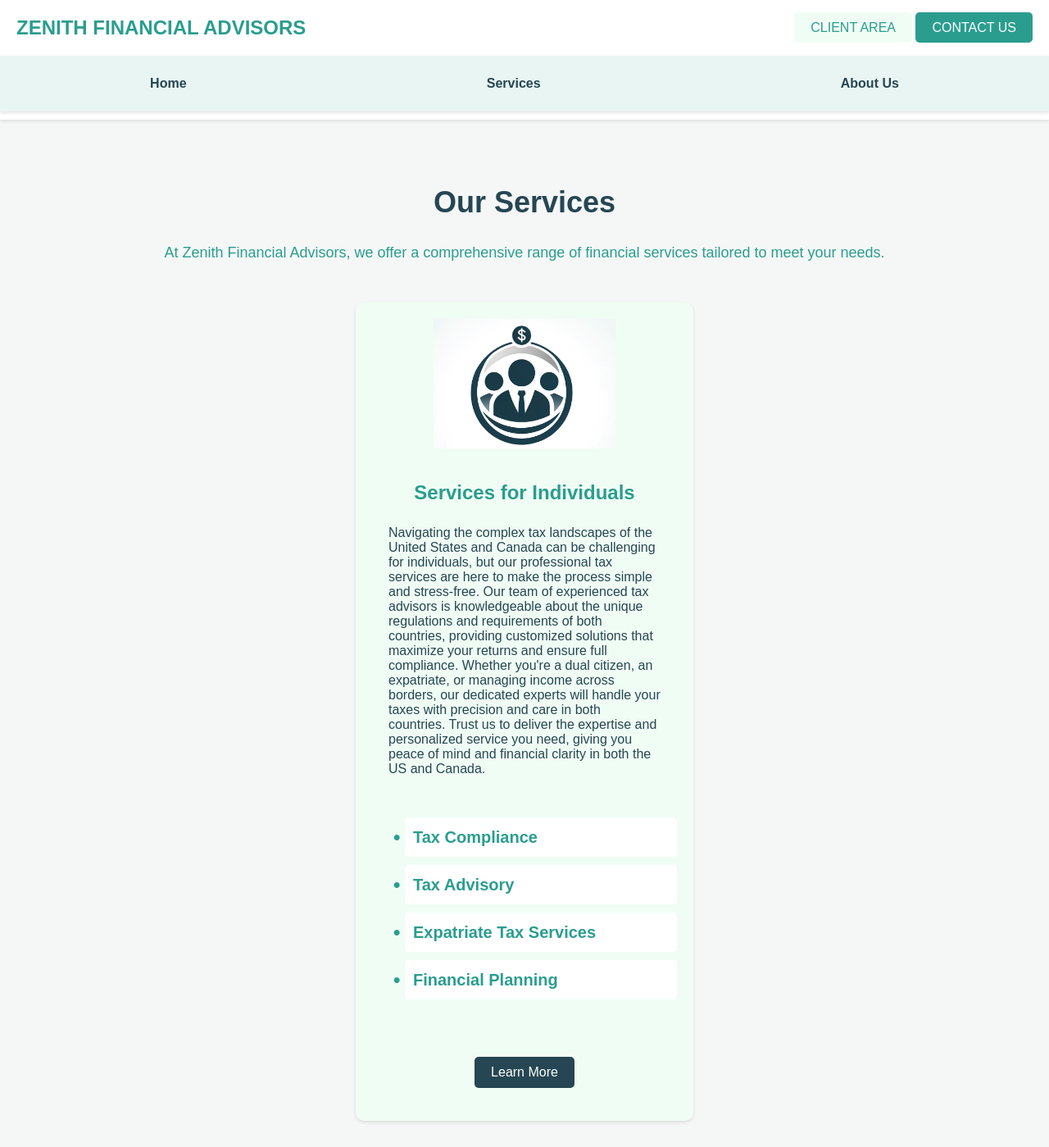
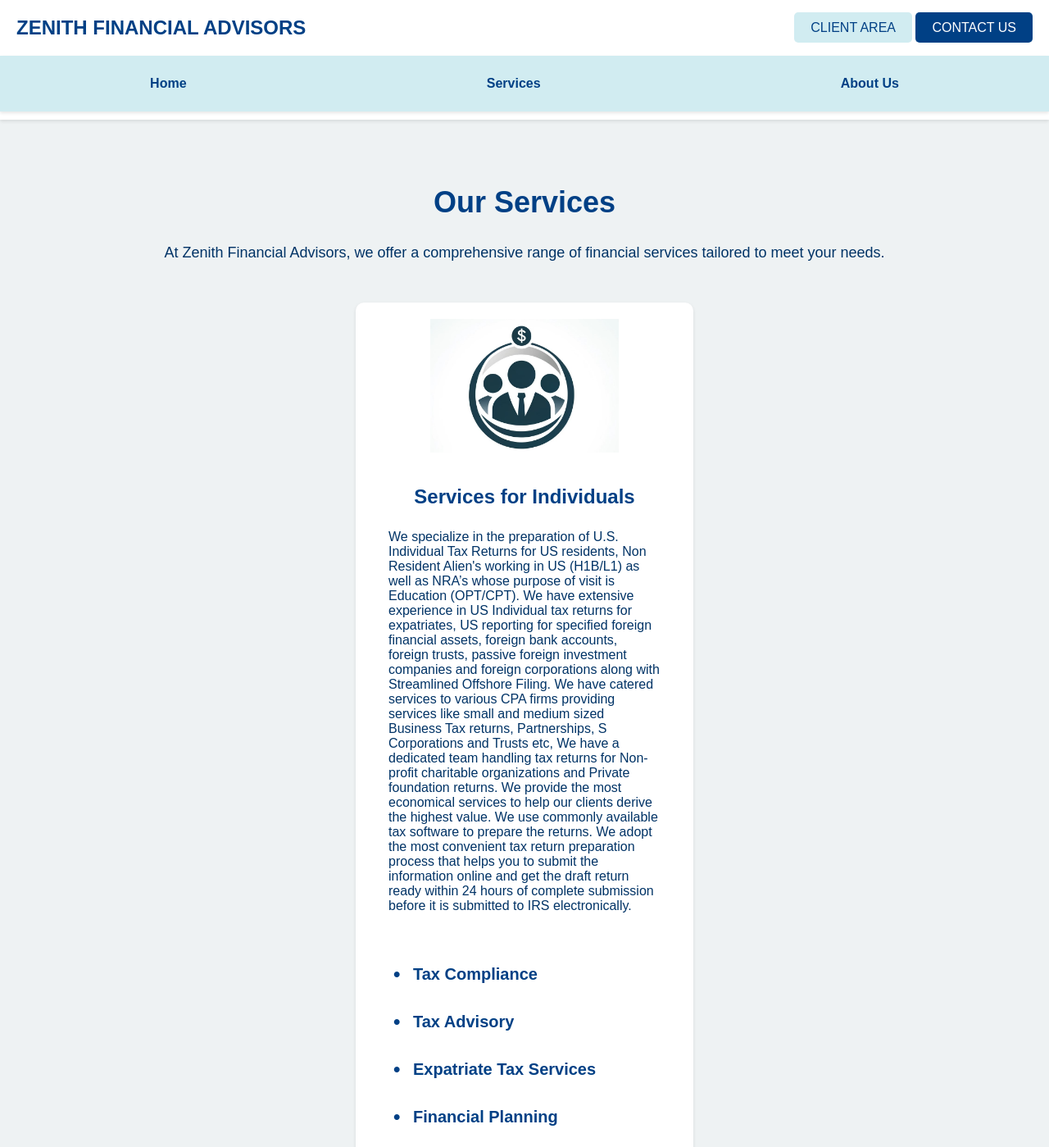
Before and after one commit to ZenAdvisor/US-LLP-TAX, a plain HTML site: page services.html in a window 1280 px wide. Shown: the top 1399 px of the page at 82% size. Drawn offline with Linux system fonts and the light colour scheme; a script that the page names is missing.

Commit message:
Revamped colors

```diff
--- a/services.html
+++ b/services.html
@@ -37,7 +37,24 @@
         </div>
         <div class="service-content">
           <h2>Services for Individuals</h2>
-          <p>Navigating the complex tax landscapes of the United States and Canada can be challenging for individuals, but our professional tax services are here to make the process simple and stress-free. Our team of experienced tax advisors is knowledgeable about the unique regulations and requirements of both countries, providing customized solutions that maximize your returns and ensure full compliance. Whether you're a dual citizen, an expatriate, or managing income across borders, our dedicated experts will handle your taxes with precision and care in both countries. Trust us to deliver the expertise and personalized service you need, giving you peace of mind and financial clarity in both the US and Canada.</p>
+          <p>We specialize in the preparation of U.S. Individual Tax Returns for US
+            residents, Non Resident Alien&#39;s working in US (H1B/L1) as well as NRA’s
+            whose purpose of visit is Education (OPT/CPT). We have extensive
+            experience in US Individual tax returns for expatriates, US reporting for
+            specified foreign financial assets, foreign bank accounts, foreign trusts,
+            passive foreign investment companies and foreign corporations along with
+            Streamlined Offshore Filing. We have catered services to various CPA firms
+            providing services like small and medium sized Business Tax returns,
+            Partnerships, S Corporations and Trusts etc, We have a dedicated team
+            handling tax returns for Non-profit charitable organizations and Private
+            foundation returns.
+
+            We provide the most economical services to help our clients derive the
+            highest value. We use commonly available tax software to prepare the
+            returns. We adopt the most convenient tax return preparation process that
+            helps you to submit the information online and get the draft return ready
+            within 24 hours of complete submission before it is submitted to IRS
+            electronically.</p>
           <ul>
             <li>Tax Compliance</li>
             <li>Tax Advisory</li>
--- a/styles.css
+++ b/styles.css
@@ -13,7 +13,7 @@
   margin: 0;
   padding: 0;
   box-sizing: border-box;
-    background-color: #f4f7f6;
+  background-color: #eef2f3;
 }
 
 .container {
@@ -24,7 +24,7 @@
 }
 
 .header {
-    background: #ffffff;
+  background: #f8f9fa;
   box-shadow: 0 2px 4px rgba(0, 0, 0, 0.1);
   padding-bottom: 10px;
 }
@@ -32,19 +32,19 @@
 .logo {
   font-size: 24px;
   font-weight: bold;
-    color: #2a9d8f;
+  color: #4a47a3;
 }
 
 .menu {
   display: flex;
   justify-content: space-around;
-    background: #e9f5f2;
+  background: #d1d8e0;
   padding: 15px 0;
   box-shadow: 0 2px 4px rgba(0, 0, 0, 0.1);
 }
 
 .menu a {
-    color: #264653;
+  color: #1e2022;
   font-weight: bold;
   text-decoration: none;
   padding: 10px 20px;
@@ -52,7 +52,7 @@
 }
 
 .menu a:hover {
-    color: #2a9d8f;
+  color: #4a47a3;
   transform: scale(1.1);
 }
 
@@ -64,50 +64,50 @@
 }
 
 .btn-outline {
-    background: #f0fdf4;
-    color: #2a9d8f;
+  background: #ffcccc;
+  color: #4a47a3;
 }
 
 .btn-outline:hover {
-    background: #ccf4d5;
+  background: #ff9999;
 }
 
 .btn-primary {
-    background: #2a9d8f;
+  background: #4a47a3;
   color: white;
 }
 
 .btn-primary:hover {
-    background: #21867a;
+  background: #3a3792;
 }
 
 .btn-large {
-    padding: 15px 30px; /* Make the button smaller */
-    font-size: 18px;    /* Decrease font size */
-    border-radius: 25px; /* Makes the button oval */
+  padding: 15px 30px;
+  font-size: 18px;
+  border-radius: 25px;
   transition: transform 0.3s, box-shadow 0.3s;
-    background: #2a9d8f; /* Prominent background */
-    color: #ffffff; /* White text */
-    display: inline-block; /* Ensure it displays as a block element */
-    text-align: center; /* Center text */
+  background: #4a47a3;
+  color: #ffffff;
+  display: inline-block;
+  text-align: center;
 }
 
 .btn-large:hover {
   transform: scale(1.05);
   box-shadow: 0 10px 20px rgba(0, 0, 0, 0.2);
-    background: #21867a; /* Darker green on hover */
+  background: #3a3792;
 }
 
 .main-section {
   position: relative;
   text-align: center;
   padding: 0;
-    height: 400px; /* Set height for the banner section */
-    background-color: #f4f7f6;
+  height: 400px;
+  background-color: #eef2f3;
   display: flex;
   align-items: center;
   justify-content: center;
-    overflow: hidden; /* Ensure the image isn't cropped */
+  overflow: hidden;
 }
 
 .banner-image {
@@ -127,7 +127,7 @@
   left: 0;
   width: 100%;
   height: 100%;
-    background-color: rgba(0, 0, 0, 0.5); /* Semi-transparent overlay */
+  background-color: rgba(0, 0, 0, 0.5);
   z-index: 1;
 }
 
@@ -136,18 +136,18 @@
   z-index: 2;
   padding: 20px;
   color: white;
-    text-shadow: 1px 1px 2px rgba(0, 0, 0, 0.7); /* Add text shadow for better readability */
+  text-shadow: 1px 1px 2px rgba(0, 0, 0, 0.7);
 }
 
 .banner-content h1 {
   font-size: 48px;
-    margin: 0; /* Ensure no extra margin */
+  margin: 0;
 }
 
 .banner-content p {
   color: white;
   margin-top: 20px;
-    margin-bottom: 20px; /* Ensure space between elements */
+  margin-bottom: 20px;
 }
 
 .faq-page {
@@ -161,12 +161,12 @@
 
 .faq-intro h1 {
   font-size: 36px;
-    color: #264653;
+  color: #1e2022;
 }
 
 .faq-intro p {
   font-size: 18px;
-    color: #2a9d8f;
+  color: #4a47a3;
 }
 
 .faq-section {
@@ -175,7 +175,7 @@
 
 .faq-section h2 {
   font-size: 28px;
-    color: #264653;
+  color: #1e2022;
   margin-bottom: 20px;
 }
 
@@ -184,7 +184,7 @@
 }
 
 .faq-question {
-    background: #2a9d8f;
+  background: #4a47a3;
   color: white;
   padding: 15px;
   border: none;
@@ -200,21 +200,21 @@
 }
 
 .faq-question:hover, .faq-question.active {
-    background: #21867a;
+  background: #3a3792;
 }
 
 .faq-answer {
   display: none;
   background: white;
   padding: 15px;
-    border: 1px solid #2a9d8f;
+  border: 1px solid #4a47a3;
   border-radius: 5px;
   margin-top: 10px;
   font-size: 16px;
 }
 
 .faq-subquestion {
-    background: #264653;
+  background: #1e2022;
   color: white;
   padding: 10px;
   border: none;
@@ -231,14 +231,14 @@
 }
 
 .faq-subquestion:hover, .faq-subquestion.active {
-    background: #1d3e4b;
+  background: #141414;
 }
 
 .faq-subanswer {
   display: none;
   background: #f9f9f9;
   padding: 10px;
-    border-left: 2px solid #264653;
+  border-left: 2px solid #1e2022;
   margin-top: 5px;
   font-size: 14px;
 }
@@ -254,12 +254,12 @@
 
 .service-intro h1 {
   font-size: 36px;
-    color: #264653;
+  color: #1e2022;
 }
 
 .service-intro p {
   font-size: 18px;
-    color: #2a9d8f;
+  color: #4a47a3;
 }
 
 .services-list {
@@ -276,12 +276,12 @@
 }
 
 .service-item h2 {
-    color: #2a9d8f;
+  color: #4a47a3;
   margin-bottom: 10px;
 }
 
 .service-item p {
-    color: #264653;
+  color: #1e2022;
 }
 
 .updates-section {
@@ -292,18 +292,18 @@
 
 .updates-section h2 {
   font-size: 28px;
-    color: #264653;
+  color: #1e2022;
   margin-bottom: 20px;
 }
 
 .updates-section p {
-    color: #2a9d8f;
+  color: #4a47a3;
   font-size: 18px;
   margin-bottom: 30px;
 }
 
 .btn-catchy {
-    background-color: #2a9d8f;
+  background-color: #4a47a3;
   color: #ffffff;
   padding: 15px 30px;
   border-radius: 25px;
@@ -312,12 +312,12 @@
 }
 
 .btn-catchy:hover {
-    background-color: #21867a;
+  background-color: #3a3792;
 }
 
 /* Footer Styles */
 .footer {
-  background-color: #264653;
+  background-color: #1e2022;
   color: white;
   padding: 20px 0;
   text-align: center;
--- a/styles/about.css
+++ b/styles/about.css
@@ -4,7 +4,7 @@ body {
     margin: 0;
     padding: 0;
     box-sizing: border-box;
-    background-color: #f4f7f6;
+    background-color: #eef2f3;
     display: flex;
     flex-direction: column;
     min-height: 100vh;
@@ -26,19 +26,19 @@ body {
 .logo {
     font-size: 24px;
     font-weight: bold;
-    color: #2a9d8f;
+    color: #004085;
 }
 
 .menu {
     display: flex;
     justify-content: space-around;
-    background: #e9f5f2;
+    background: #d1ecf1;
     padding: 15px 0;
     box-shadow: 0 2px 4px rgba(0, 0, 0, 0.1);
 }
 
 .menu a {
-    color: #264653;
+    color: #004085;
     font-weight: bold;
     text-decoration: none;
     padding: 10px 20px;
@@ -46,7 +46,8 @@ body {
 }
 
 .menu a:hover {
-    color: #2a9d8f;
+    color: #ffffff;
+    background-color: #004085;
     transform: scale(1.1);
 }
 
@@ -58,21 +59,22 @@ body {
 }
 
 .btn-outline {
-    background: #f0fdf4;
-    color: #2a9d8f;
+    background: #d1ecf1;
+    color: #004085;
 }
 
 .btn-outline:hover {
-    background: #ccf4d5;
+    background: #004085;
+    color: #ffffff;
 }
 
 .btn-primary {
-    background: #2a9d8f;
+    background: #004085;
     color: white;
 }
 
 .btn-primary:hover {
-    background: #21867a;
+    background: #003366;
 }
 
 .about-page {
@@ -98,21 +100,21 @@ body {
 
 .intro h1 {
     font-size: 36px;
-    color: #2a9d8f;
+    color: #004085;
 }
 
 .intro p {
     font-size: 18px;
-    color: #264653;
+    color: #003366;
 }
 
 .section h2 {
-    color: #e76f51;
+    color: #0056b3;
     margin-bottom: 20px;
 }
 
 .section p {
-    color: #264653;
+    color: #003366;
     margin-bottom: 20px;
 }
 
@@ -128,19 +130,19 @@ body {
 }
 
 .value-item h3, .confidence-item h3 {
-    color: #2a9d8f;
+    color: #004085;
     margin-bottom: 10px;
     font-size: 24px;
 }
 
 .value-item p, .confidence-item p {
-    color: #264653;
+    color: #003366;
     margin-bottom: 10px;
 }
 
 /* Footer Styles */
 .footer {
-    background-color: #264653;
+    background-color: #004085;
     color: white;
     padding: 20px 0;
     text-align: center;
@@ -166,7 +168,6 @@ body {
     margin: 5px 0;
 }
 
-
 /* Animations */
 @keyframes fadeInUp {
     from {
--- a/styles/contact.css
+++ b/styles/contact.css
@@ -4,7 +4,7 @@ body {
   margin: 0;
   padding: 0;
   box-sizing: border-box;
-    background-color: #f4f7f6;
+  background-color: #eef2f3;
 }
 
 .header {
@@ -23,19 +23,19 @@ body {
 .logo {
   font-size: 24px;
   font-weight: bold;
-    color: #2a9d8f;
+  color: #004085;
 }
 
 .menu {
   display: flex;
   justify-content: space-around;
-    background: #e9f5f2;
+  background: #d1ecf1;
   padding: 15px 0;
   box-shadow: 0 2px 4px rgba(0, 0, 0, 0.1);
 }
 
 .menu a {
-    color: #264653;
+  color: #004085;
   font-weight: bold;
   text-decoration: none;
   padding: 10px 20px;
@@ -43,7 +43,8 @@ body {
 }
 
 .menu a:hover {
-    color: #2a9d8f;
+  color: #ffffff;
+  background-color: #004085;
   transform: scale(1.1);
 }
 
@@ -55,21 +56,22 @@ body {
 }
 
 .btn-outline {
-    background: #f0fdf4;
-    color: #2a9d8f;
+  background: #d1ecf1;
+  color: #004085;
 }
 
 .btn-outline:hover {
-    background: #ccf4d5;
+  background: #004085;
+  color: #ffffff;
 }
 
 .btn-primary {
-    background: #2a9d8f;
+  background: #004085;
   color: white;
 }
 
 .btn-primary:hover {
-    background: #21867a;
+  background: #003366;
 }
 
 .contact-page {
@@ -83,13 +85,13 @@ body {
 
 .intro h1 {
   font-size: 36px;
-    color: #264653;
+  color: #004085;
   animation: fadeIn 1s ease-in-out;
 }
 
 .intro p {
   font-size: 18px;
-    color: #2a9d8f;
+  color: #003366;
   animation: fadeIn 2s ease-in-out;
 }
 
@@ -115,7 +117,7 @@ body {
 .form-group label {
   display: block;
   margin-bottom: 5px;
-    color: #264653;
+  color: #004085;
 }
 
 .form-group input,
@@ -127,7 +129,7 @@ body {
 }
 
 .btn-submit {
-    background-color: #2a9d8f;
+  background-color: #004085;
   color: #ffffff;
   padding: 10px 20px;
   border-radius: 5px;
@@ -137,12 +139,12 @@ body {
 }
 
 .btn-submit:hover {
-    background-color: #21867a;
+  background-color: #003366;
 }
 
 /* Footer Styles */
 .footer {
-  background-color: #264653;
+  background-color: #004085;
   color: white;
   padding: 20px 0;
   text-align: center;
@@ -168,7 +170,6 @@ body {
   margin: 5px 0;
 }
 
-
 /* Animations */
 @keyframes fadeIn {
   from {
--- a/styles/main.css
+++ b/styles/main.css
@@ -4,7 +4,7 @@ body {
   margin: 0;
   padding: 0;
   box-sizing: border-box;
-    background-color: #f4f7f6;
+  background-color: #eef2f3;
 }
 
 .container {
@@ -16,9 +16,8 @@ body {
 
 .smaller-text {
   font-size: 0.5em;
-    color: #f0fdf4;
+  color: #eef2f3;
 }
-
 
 .header {
   background: #ffffff;
@@ -29,19 +28,19 @@ body {
 .logo {
   font-size: 24px;
   font-weight: bold;
-    color: #2a9d8f;
+  color: #004085;
 }
 
 .menu {
   display: flex;
   justify-content: space-around;
-    background: #e9f5f2;
+  background: #d1ecf1;
   padding: 15px 0;
   box-shadow: 0 2px 4px rgba(0, 0, 0, 0.1);
 }
 
 .menu a {
-    color: #264653;
+  color: #004085;
   font-weight: bold;
   text-decoration: none;
   padding: 10px 20px;
@@ -49,7 +48,8 @@ body {
 }
 
 .menu a:hover {
-    color: #2a9d8f;
+  color: #ffffff;
+  background-color: #004085;
   transform: scale(1.1);
 }
 
@@ -61,33 +61,34 @@ body {
 }
 
 .btn-outline {
-    background: #f0fdf4;
-    color: #2a9d8f;
+  background: #d1ecf1;
+  color: #004085;
 }
 
 .btn-outline:hover {
-    background: #ccf4d5;
+  background: #004085;
+  color: #ffffff;
 }
 
 .btn-primary {
-    background: #2a9d8f;
+  background: #004085;
   color: white;
 }
 
 .btn-primary:hover {
-    background: #21867a;
+  background: #003366;
 }
 
 .main-section {
   position: relative;
   text-align: center;
   padding: 0;
-    height: 400px; /* Set height for the banner section */
-    background-color: #f4f7f6;
+  height: 400px;
+  background-color: #eef2f3;
   display: flex;
   align-items: center;
   justify-content: center;
-    overflow: hidden; /* Ensure the image isn't cropped */
+  overflow: hidden;
 }
 
 .banner-image {
@@ -106,25 +107,23 @@ body {
   left: 0;
   width: 100%;
   height: 100%;
-    background-color: rgba(0, 0, 0, 0.5); /* Semi-transparent overlay */
+  background-color: rgba(0, 0, 0, 0.5);
   z-index: 1;
 }
-
-
 
 .banner-content {
   position: relative;
   z-index: 2;
   padding: 20px;
   color: white;
-    text-shadow: 1px 1px 2px rgba(0, 0, 0, 0.7); /* Add text shadow for better readability */
+  text-shadow: 1px 1px 2px rgba(0, 0, 0, 0.7);
 }
 
 .banner-content h1 {
   font-size: 48px;
-    margin: 0; /* Ensure no extra margin */
-    opacity: 0; /* Start hidden */
-    animation: fadeIn 2s forwards; /* Animate to visible */
+  margin: 0;
+  opacity: 0;
+  animation: fadeIn 2s forwards;
 }
 
 .testimonial-slider {
@@ -148,37 +147,36 @@ body {
   to { opacity: 1 }
 }
 
-
 .banner-content p {
   color: white;
   margin-top: 20px;
-    margin-bottom: 20px; /* Ensure space between elements */
-    opacity: 0; /* Start hidden */
-    animation: fadeIn 2s 1s forwards; /* Animate to visible with delay */
+  margin-bottom: 20px;
+  opacity: 0;
+  animation: fadeIn 2s 1s forwards;
 }
 
 .btn-large {
-    padding: 15px 30px; /* Make the button smaller */
-    font-size: 18px;    /* Decrease font size */
-    border-radius: 25px; /* Makes the button oval */
+  padding: 15px 30px;
+  font-size: 18px;
+  border-radius: 25px;
   transition: transform 0.3s, box-shadow 0.3s;
-    background: #2a9d8f; /* Prominent background */
-    color: #ffffff; /* White text */
-    display: inline-block; /* Ensure it displays as a block element */
-    text-align: center; /* Center text */
+  background: #004085;
+  color: #ffffff;
+  display: inline-block;
+  text-align: center;
 }
 
 .btn-large:hover {
   transform: scale(1.05);
   box-shadow: 0 10px 20px rgba(0, 0, 0, 0.2);
-    background: #21867a; /* Darker green on hover */
+  background: #003366;
 }
 
 .services-section {
   display: flex;
   justify-content: space-around;
   padding: 50px 20px;
-    background-color: #f4f7f6;
+  background-color: #eef2f3;
 }
 
 .service-box {
@@ -202,17 +200,17 @@ body {
 }
 
 .service-content h2 {
-    color: #2a9d8f;
+  color: #004085;
   margin-bottom: 10px;
 }
 
 .service-content p {
-    color: #264653;
+  color: #003366;
   margin-bottom: 20px;
 }
 
 .btn-learn-more {
-    background-color: #264653;
+  background-color: #003366;
   color: #ffffff;
   padding: 10px 20px;
   border-radius: 5px;
@@ -221,7 +219,7 @@ body {
 }
 
 .btn-learn-more:hover {
-    background-color: #1d3e4b;
+  background-color: #002244;
 }
 
 .updates-section {
@@ -232,18 +230,18 @@ body {
 
 .updates-section h2 {
   font-size: 28px;
-    color: #264653;
+  color: #003366;
   margin-bottom: 20px;
 }
 
 .updates-section p {
-    color: #2a9d8f;
+  color: #004085;
   font-size: 18px;
   margin-bottom: 30px;
 }
 
 .btn-catchy {
-    background-color: #2a9d8f;
+  background-color: #004085;
   color: #ffffff;
   padding: 15px 30px;
   border-radius: 25px;
@@ -252,12 +250,12 @@ body {
 }
 
 .btn-catchy:hover {
-    background-color: #21867a;
+  background-color: #003366;
 }
 
 /* Footer Styles */
 .footer {
-  background-color: #264653;
+  background-color: #004085;
   color: white;
   padding: 20px 0;
   text-align: center;
@@ -283,7 +281,6 @@ body {
   margin: 5px 0;
 }
 
-
 /* For animations */
 .menu a, .btn {
   transition: transform 0.3s, box-shadow 0.3s;
--- a/styles/services.css
+++ b/styles/services.css
@@ -4,7 +4,7 @@ body {
   margin: 0;
   padding: 0;
   box-sizing: border-box;
-  background-color: #f4f7f6;
+  background-color: #eef2f3;
 }
 
 .header {
@@ -23,19 +23,19 @@ body {
 .logo {
   font-size: 24px;
   font-weight: bold;
-  color: #2a9d8f;
+  color: #004085;
 }
 
 .menu {
   display: flex;
   justify-content: space-around;
-  background: #e9f5f2;
+  background: #d1ecf1;
   padding: 15px 0;
   box-shadow: 0 2px 4px rgba(0, 0, 0, 0.1);
 }
 
 .menu a {
-  color: #264653;
+  color: #004085;
   font-weight: bold;
   text-decoration: none;
   padding: 10px 20px;
@@ -43,7 +43,8 @@ body {
 }
 
 .menu a:hover {
-  color: #2a9d8f;
+  color: #ffffff;
+  background-color: #004085;
   transform: scale(1.1);
 }
 
@@ -55,21 +56,22 @@ body {
 }
 
 .btn-outline {
-  background: #f0fdf4;
-  color: #2a9d8f;
+  background: #d1ecf1;
+  color: #004085;
 }
 
 .btn-outline:hover {
-  background: #ccf4d5;
+  background: #004085;
+  color: #ffffff;
 }
 
 .btn-primary {
-  background: #2a9d8f;
+  background: #004085;
   color: white;
 }
 
 .btn-primary:hover {
-  background: #21867a;
+  background: #003366;
 }
 
 .services-page {
@@ -83,12 +85,12 @@ body {
 
 .intro h1 {
   font-size: 36px;
-  color: #264653;
+  color: #004085;
 }
 
 .intro p {
   font-size: 18px;
-  color: #2a9d8f;
+  color: #003366;
 }
 
 .services {
@@ -98,7 +100,7 @@ body {
 }
 
 .service-item {
-  background: #f0fdf4; /* Light green background */
+  background: #ffffff;
   border-radius: 10px;
   box-shadow: 0 2px 4px rgba(0, 0, 0, 0.1);
   overflow: hidden;
@@ -110,7 +112,7 @@ body {
   justify-content: flex-start;
   align-items: center;
   text-align: center;
-  padding: 20px; /* Add padding inside the container */
+  padding: 20px;
 }
 
 .service-item:hover {
@@ -133,61 +135,61 @@ body {
   padding: 20px;
   display: flex;
   flex-direction: column;
-  align-items: center; /* Center-align items */
-  text-align: center; /* Center-align text */
-  height: 100%; /* Ensure content fills the height */
+  align-items: center;
+  text-align: center;
+  height: 100%;
 }
 
 .service-content h2 {
-  color: #2a9d8f;
+  color: #004085;
   margin-bottom: 10px;
-  flex: 0 0 auto; /* Prevent stretching */
-  text-align: center; /* Center align the heading */
-  width: 100%; /* Make heading take full width */
+  flex: 0 0 auto;
+  text-align: center;
+  width: 100%;
 }
 
 .service-content p {
-  color: #264653;
+  color: #003366;
   margin-bottom: 20px;
-  text-align: left; /* Align paragraphs to the left */
-  min-height: 250px; /* Ensure a consistent minimum height */
+  text-align: left;
+  min-height: 250px;
 }
 
 .service-content ul {
   list-style-type: disc;
-  padding-left: 40px; /* Increased padding for better alignment */
-  color: #264653;
-  animation: fadeIn 2s ease-in-out; /* Apply animation */
-  margin-top: 20px; /* Add margin to separate from paragraphs */
-  font-size: 18px; /* Increase font size */
-  width: 100%; /* Make the list take full width */
-  text-align: left; /* Align text to the left */
+  padding-left: 40px;
+  color: #003366;
+  animation: fadeIn 2s ease-in-out;
+  margin-top: 20px;
+  font-size: 18px;
+  width: 100%;
+  text-align: left;
 }
 
 .service-content ul li {
   font-weight: bold;
-  color: #2a9d8f;
-  margin: 10px 0; /* Increase margin for better spacing */
-  padding: 10px; /* Increase padding for better spacing */
+  color: #004085;
+  margin: 10px 0;
+  padding: 10px;
   border-radius: 5px;
-  background: #ffffff; /* White background for list items */
+  background: #ffffff;
   transition: background 0.3s, transform 0.3s;
-  font-size: 20px; /* Increase font size */
+  font-size: 20px;
   display: flex;
-  align-items: center; /* Center-align items vertically */
+  align-items: center;
 }
 
 .service-content ul li::before {
   content: "•";
-  color: #2a9d8f;
-  font-size: 24px; /* Make the bullet larger */
+  color: #004085;
+  font-size: 24px;
   display: inline-block;
   width: 1em;
   margin-left: -1em;
 }
 
 .service-content ul li:hover {
-  background: #e9f5f2;
+  background: #d1ecf1;
   transform: scale(1.05);
 }
 
@@ -197,22 +199,22 @@ body {
 }
 
 .btn-learn-more {
-  background-color: #264653;
+  background-color: #003366;
   color: #ffffff;
   padding: 10px 20px;
   border-radius: 5px;
   text-decoration: none;
   transition: background-color 0.3s;
-  align-self: center; /* Center-align the button */
-  margin-top: auto; /* Push button to the bottom */
+  align-self: center;
+  margin-top: auto;
 }
 
 .btn-learn-more:hover {
-  background-color: #1d3e4b;
+  background-color: #002244;
 }
 
 .footer {
-  background-color: #264653;
+  background-color: #004085;
   color: white;
   padding: 20px 0;
   text-align: center;
```
Also changed, not shown: about.html (+16 -5 lines), client-area.html (+3 -3 lines), contact.html (+2 -2 lines), header.html (+2 -2 lines), index.html (+14 -4 lines), images/bannerImage.jpeg. Lines whose indentation alone changed are shown as unchanged.
